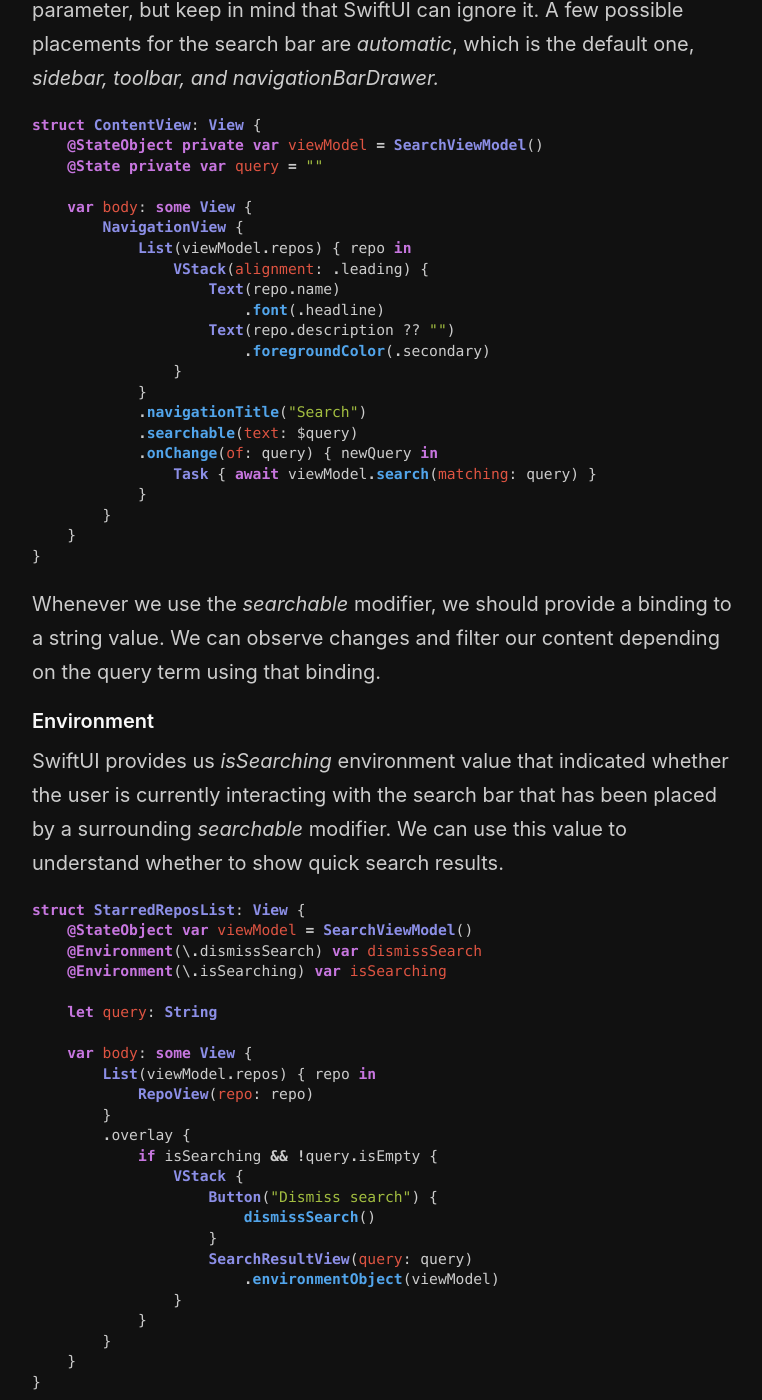
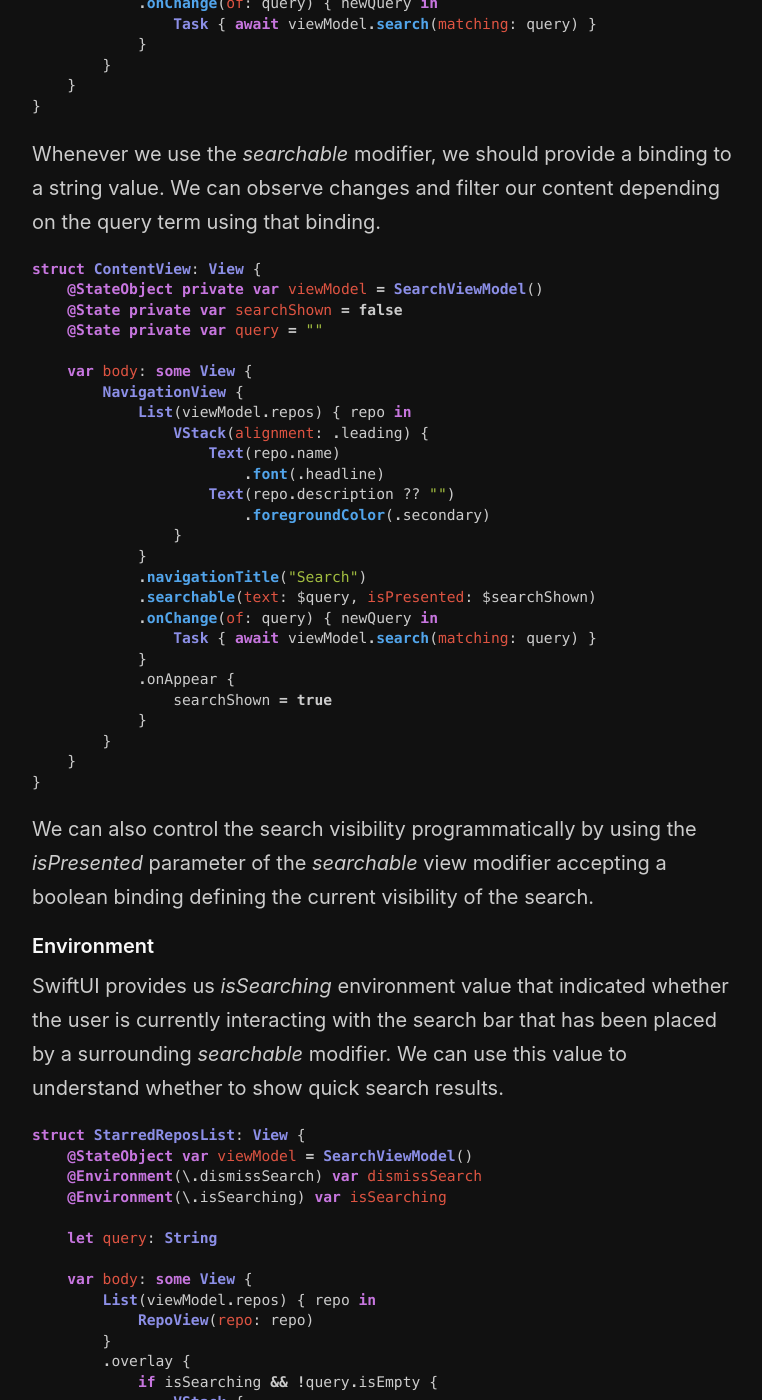
Before and after one commit to mecid/mecid.github.io, a Jekyll site: the page built from _posts/2021-06-23-mastering-search-in-swiftui.md, in a window 1280 px wide and 1400 px high, scrolled down 2207 px. Shown: the whole window, without its empty margins (258-1020 px from the left). Built offline with Jekyll 4.4.1, drawn with Linux system fonts in a browser that asks for light colours; some of the changed text lies outside the part shown.

Commit message:
search in swift post updated

````diff
--- a/_posts/2021-06-23-mastering-search-in-swiftui.md
+++ b/_posts/2021-06-23-mastering-search-in-swiftui.md
@@ -27,26 +27,6 @@ struct RootView: View {
 ```
 
 ![search](/public/search.png)
-
-We can also control the search visibility programmatically by using the *isPresented* parameter of the *searchable* view modifier accepting a boolean binding defining the current visibility of the search.
-
-```swift
-struct RootView: View {
-    @State private var query: String = ""
-    @State private var searchShown = false
-
-    var body: some View {
-        NavigationView {
-            Master()
-            Details()
-        }
-        .searchable(text: $query, isPresented: $searchShown)
-        .onAppear {
-            searchShown = true
-        }
-    }
-}
-```
 
 We attach the *searchable* view modifier to the *NavigationView* at the root of our app. SwiftUI can put the search bar in different places depending on the environment. For example, it will put a search bar in the *Master* view on iOS and iPadOS. On macOS, SwiftUI places the search bar in the toolbar of the trailing column of the *NavigationView*.
 
@@ -96,6 +76,37 @@ struct ContentView: View {
 ```
 
 Whenever we use the *searchable* modifier, we should provide a binding to a string value. We can observe changes and filter our content depending on the query term using that binding.
+
+```swift
+struct ContentView: View {
+    @StateObject private var viewModel = SearchViewModel()
+    @State private var searchShown = false
+    @State private var query = ""
+
+    var body: some View {
+        NavigationView {
+            List(viewModel.repos) { repo in
+                VStack(alignment: .leading) {
+                    Text(repo.name)
+                        .font(.headline)
+                    Text(repo.description ?? "")
+                        .foregroundColor(.secondary)
+                }
+            }
+            .navigationTitle("Search")
+            .searchable(text: $query, isPresented: $searchShown)
+            .onChange(of: query) { newQuery in
+                Task { await viewModel.search(matching: query) }
+            }
+            .onAppear {
+                searchShown = true
+            }
+        }
+    }
+}
+```
+
+We can also control the search visibility programmatically by using the *isPresented* parameter of the *searchable* view modifier accepting a boolean binding defining the current visibility of the search.
 
 #### Environment
 SwiftUI provides us *isSearching* environment value that indicated whether the user is currently interacting with the search bar that has been placed by a surrounding *searchable* modifier. We can use this value to understand whether to show quick search results.
````
